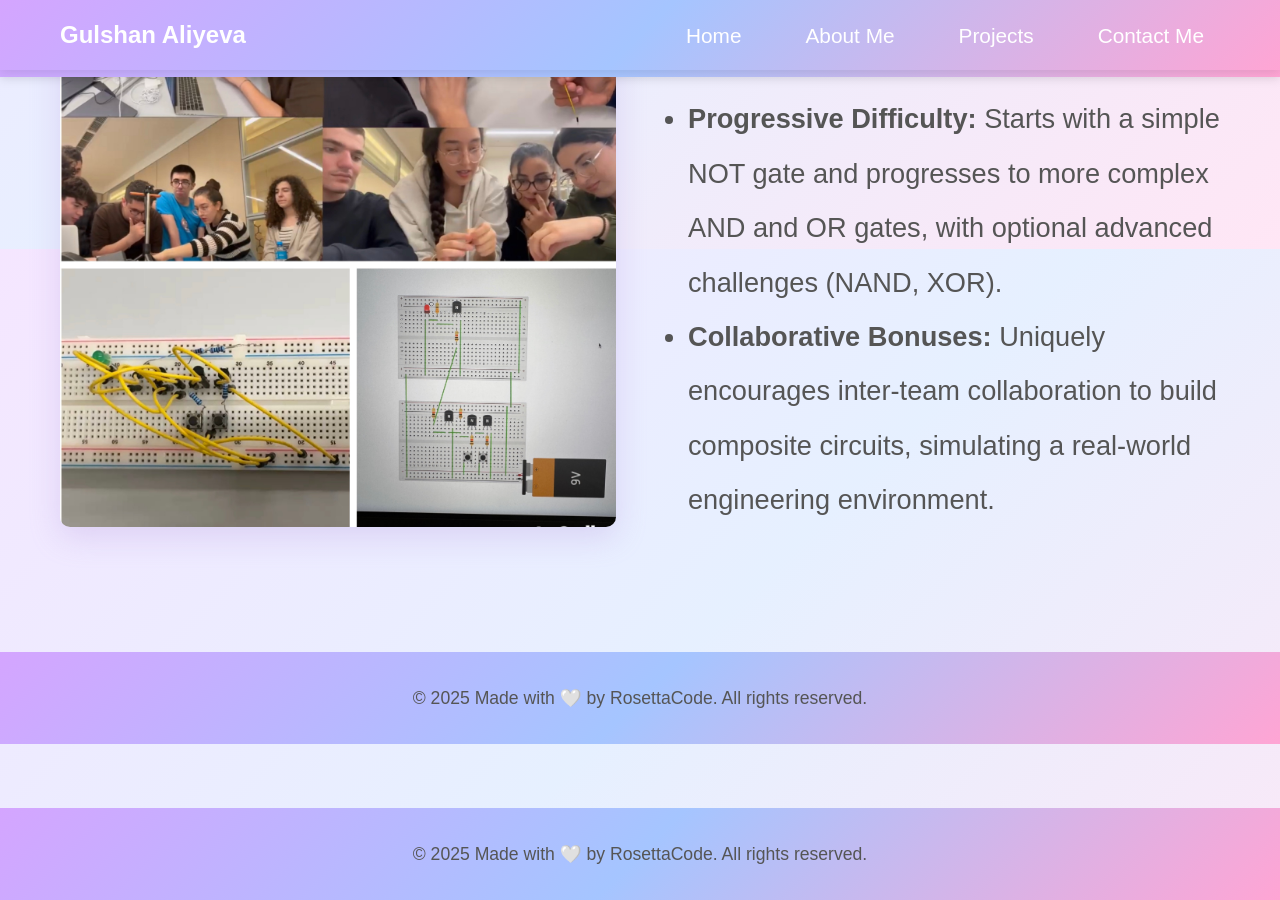
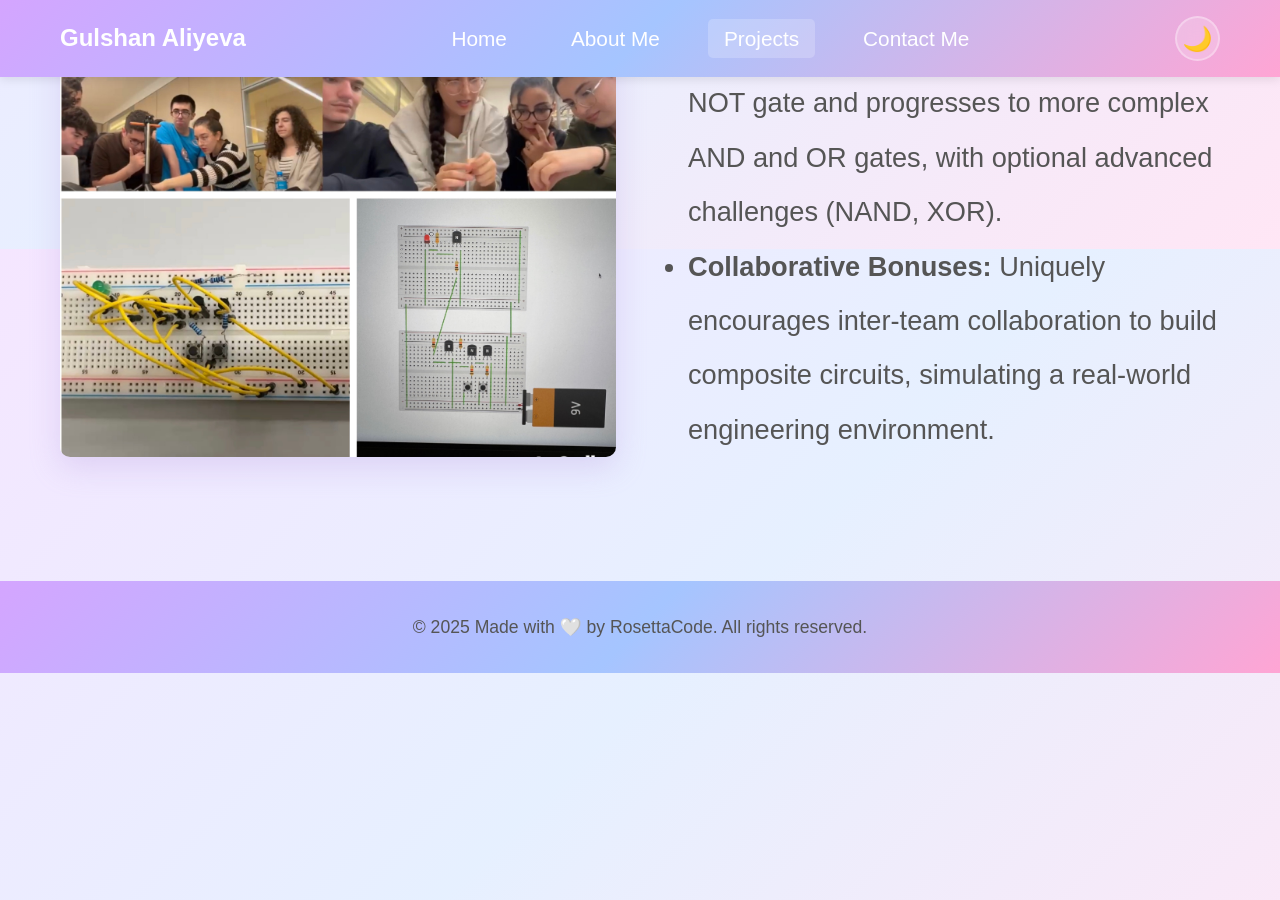
Before and after one commit to Rose-Ali/rose-ali.github.io, a Jekyll site: the page built from project-detail.html, in a window 1280 px wide and 900 px high, scrolled down 2451 px. Built offline with Jekyll 4.4.1, drawn with Linux system fonts in a browser that asks for light colours; some web fonts are replaced; after the commit the page ends 3124 px from its top, so only the background shows below that.

Commit message:
Final errors are solved.

```diff
--- a/project-detail.html
+++ b/project-detail.html
@@ -2,30 +2,6 @@
 layout: default
 title: Project Detail
 ---
-<!DOCTYPE html>
-<html lang="en">
-<head>
-    <meta charset="UTF-8">
-    <meta name="viewport" content="width=device-width, initial-scale=1.0">
-    <title>Project Detail - My Portfolio</title>
-    <link rel="preconnect" href="https://fonts.googleapis.com">
-    <link rel="preconnect" href="https://fonts.gstatic.com" crossorigin>
-    <link href="https://fonts.googleapis.com/css2?family=Story+Script&display=swap" rel="stylesheet">
-    <link rel="stylesheet" href="style.css">
-    <script src="script.js" defer></script>
-</head>
-<body>
-    <nav class="navbar">
-        <div class="nav-container">
-            <div class="logo">Gulshan Aliyeva</div>
-            <ul class="nav-menu">
-                <li><a href="index.html">Home</a></li>
-                <li><a href="about.html">About Me</a></li>
-                <li><a href="projects.html">Projects</a></li>
-                <li><a href="contact.html">Contact Me</a></li>
-            </ul>
-        </div>
-    </nav>
 
     <main>
         <section class="project-detail-header">
@@ -54,11 +30,6 @@
         </section>
     </main>
 
-    <footer>
-        <div class="container">
-            <p>&copy; 2025 Made with 🤍 by RosettaCode. All rights reserved.</p>
-        </div>
-    </footer>
 
     <script>
         // Get project number from URL parameter
```
Also changed, not shown: 1 other file.
